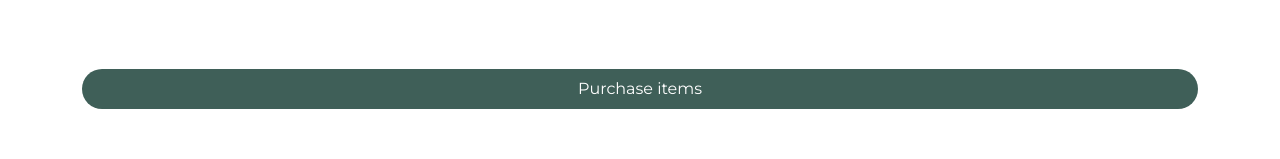
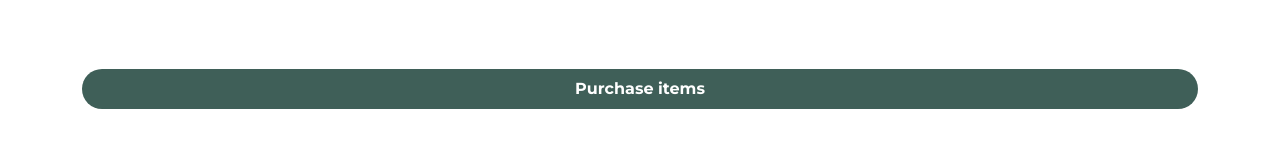
Before and after one commit to teehbee/frameworks_ca, a React (Vite) app: page /cart in a window 1280 px wide. Shown: the part 446-605 px from the top of the page. Built offline with nearby package versions, Linux system fonts and the light colour scheme; no server answers.

Commit message:
wave corrections

```diff
--- a/src/components/cartPage/CartButtonContainer.jsx
+++ b/src/components/cartPage/CartButtonContainer.jsx
@@ -17,7 +17,7 @@ function CartButton() {
   return (
     <div className="cart-button-container text-center pb-2 pb-md-5">
       <Link to={cart.length > 0 ? "/success" : "#"}>
-        <button onClick={handlePurchase} className="green-button w-100 my-3 my-md-5 py-1 py-md-2">
+        <button onClick={handlePurchase} className="green-button w-100 my-3 my-md-5 py-1 py-md-2 fw-bold">
           Purchase items
         </button>
       </Link>
--- a/src/components/nav/SearchformLarge.jsx
+++ b/src/components/nav/SearchformLarge.jsx
@@ -5,7 +5,7 @@ function SearchFieldLargeScreen({ handleSearchSubmit, searchTerm, handleSearchCh
   return (
     <div className="container d-none d-lg-block position-relative">
       <form onSubmit={handleSearchSubmit}>
-        <input type="text" className="search-form-input w-100 secondary-green-colour" placeholder="Search for a product e.g. milk og crowbars" value={searchTerm} onChange={handleSearchChange} />
+        <input type="text" className="search-form-input w-100 secondary-green-colour" placeholder="Search for a product e.g. milk og crowbars" value={searchTerm} onChange={handleSearchChange} aria-label="Search form" />
         <button className="search-icon" aria-label="Search field">
           <img src={searchIconThin} alt="Logo" />
         </button>
--- a/src/components/productPage/ProductInfo.jsx
+++ b/src/components/productPage/ProductInfo.jsx
@@ -20,7 +20,7 @@ function ProductInfo({ product }) {
     <>
       <div className="row">
         <div className="col-12 col-md-6">
-          <img className="product-img img-fluid" src={product.image.url} alt="placeholder" />
+          <img className="product-img img-fluid" src={product.image.url} alt={product.image.alt || "Product image"} />
         </div>
         <div className="product-info-column col-8 col-md-6 mx-auto">
           <div className="ps-md-5">
--- a/src/components/storeItems/ItemCard.jsx
+++ b/src/components/storeItems/ItemCard.jsx
@@ -24,7 +24,7 @@ function ItemCard({ data }) {
         <div key={product.id} className="col-12 col-md-6 col-lg-4 col-xl-3 mx-auto mb-3">
           <Card className="product-card">
             <Link to={`product/${product.id}`}>
-              <Card.Img variant="top" className="item-card-img mx-auto card-image pt-2" src={product.image.url} />
+              <Card.Img variant="top" className="item-card-img mx-auto card-image pt-2" src={product.image.url} alt={product.image.alt || "Product image"} />
             </Link>
             <Card.Body className="card-body d-flex flex-column justify-content-between">
               <Link className="card-link" to={`product/${product.id}`}>
--- a/src/layouts/mainLayout.jsx
+++ b/src/layouts/mainLayout.jsx
@@ -21,6 +21,8 @@ function MainLayout() {
     }
   }, [data]);
 
+  console.log(data);
+
   return (
     <>
       <Header suggestions={suggestions} />
```
